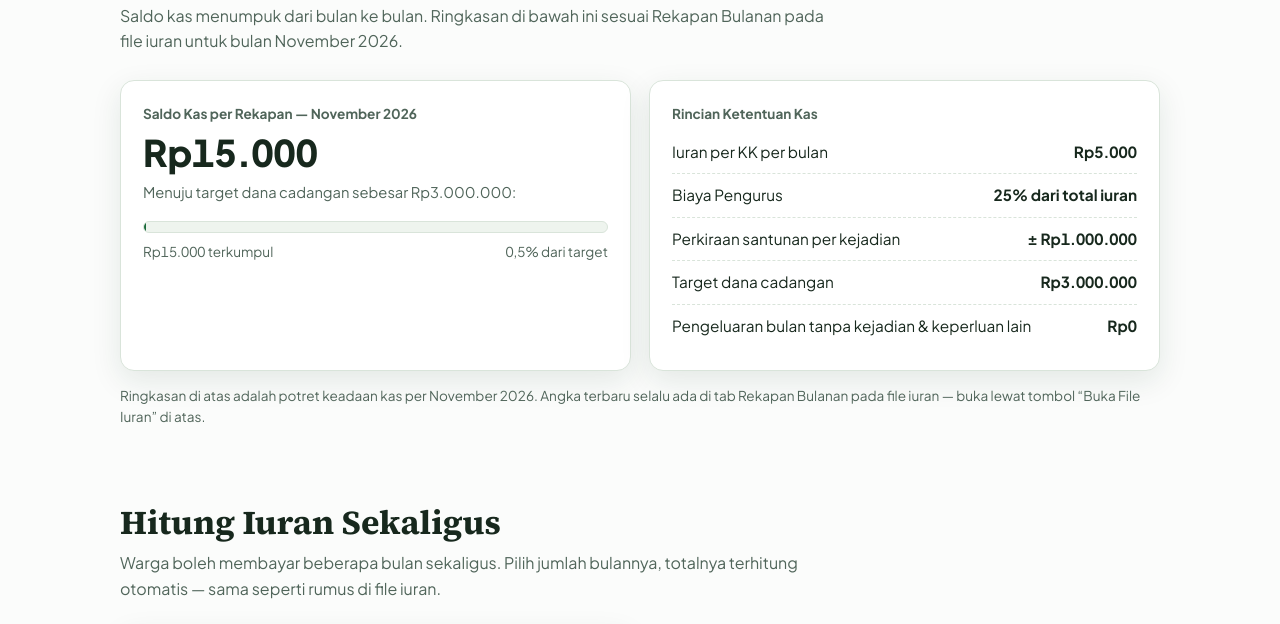
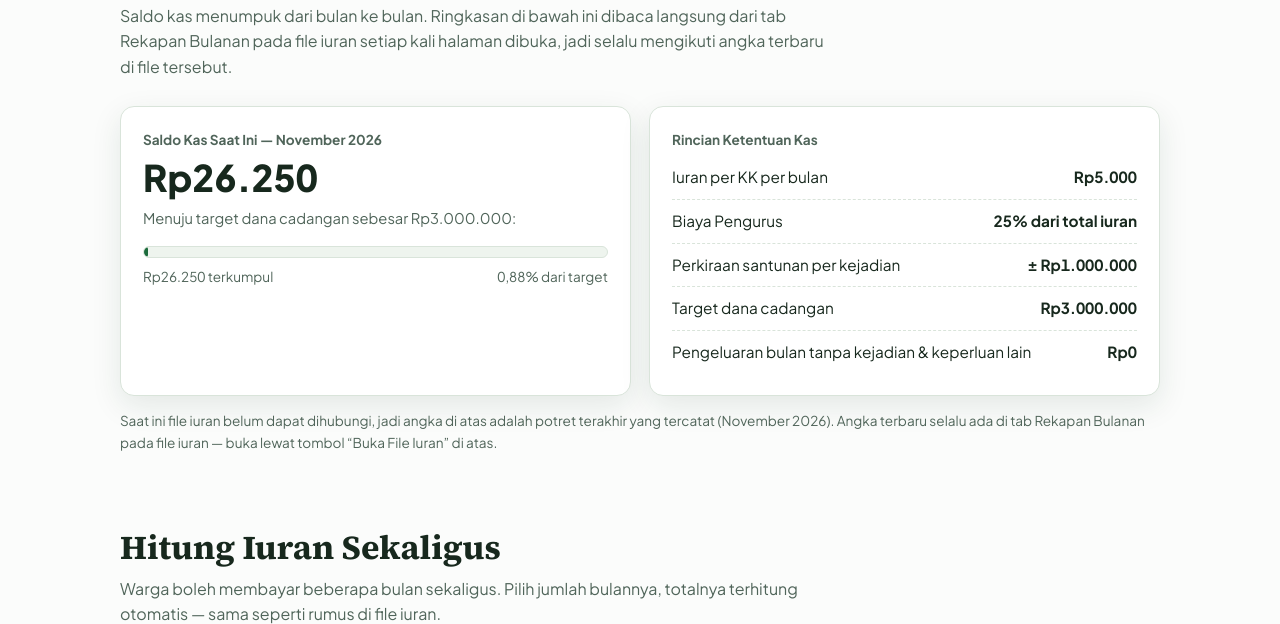
Before and after one commit to Kp-Mulyasari/Kp-Mulyasari.github.io, a plain HTML site: page index.html in a window 1280 px wide. Shown: the part 727-1351 px from the top of the page. Drawn offline with Linux system fonts and the light colour scheme; no server answers.

Commit message:
Add files via upload

```diff
--- a/index.html
+++ b/index.html
@@ -363,27 +363,27 @@
       <!-- ================= KAS ================= -->
       <section id="kas">
         <h2>Keadaan Kas</h2>
-        <p class="sec-lead">Saldo kas menumpuk dari bulan ke bulan. Ringkasan di bawah ini sesuai Rekapan Bulanan pada file iuran untuk bulan November 2026.</p>
+        <p class="sec-lead">Saldo kas menumpuk dari bulan ke bulan. Ringkasan di bawah ini dibaca langsung dari tab Rekapan Bulanan pada file iuran setiap kali halaman dibuka, jadi selalu mengikuti angka terbaru di file tersebut.</p>
         <div class="kas-grid">
           <div class="card">
-            <p class="k-label">Saldo Kas per Rekapan &mdash; November 2026</p>
-            <p class="k-big">Rp15.000</p>
-            <p class="k-sub">Menuju target dana cadangan sebesar Rp3.000.000:</p>
-            <div class="progress" role="img" aria-label="Saldo Rp15.000 dari target Rp3.000.000, tercapai 0,5 persen">
+            <p class="k-label">Saldo Kas Saat Ini &mdash; <span id="kasMonth">November 2026</span></p>
+            <p class="k-big" id="kasSaldo">Rp26.250</p>
+            <p class="k-sub">Menuju target dana cadangan sebesar <span id="kasTargetText">Rp3.000.000</span>:</p>
+            <div class="progress" id="kasProgress" role="img" aria-label="Saldo Rp26.250 dari target Rp3.000.000, tercapai 0,88 persen">
               <div id="progressFill"></div>
             </div>
-            <div class="progress-meta"><span>Rp15.000 terkumpul</span><span>0,5% dari target</span></div>
+            <div class="progress-meta"><span id="kasCollected">Rp26.250 terkumpul</span><span id="kasPercent">0,88% dari target</span></div>
           </div>
           <div class="card">
             <p class="k-label">Rincian Ketentuan Kas</p>
-            <div class="kv"><span>Iuran per KK per bulan</span><b>Rp5.000</b></div>
-            <div class="kv"><span>Biaya Pengurus</span><b>25% dari total iuran</b></div>
-            <div class="kv"><span>Perkiraan santunan per kejadian</span><b>&plusmn; Rp1.000.000</b></div>
-            <div class="kv"><span>Target dana cadangan</span><b>Rp3.000.000</b></div>
+            <div class="kv"><span>Iuran per KK per bulan</span><b id="kasIuran">Rp5.000</b></div>
+            <div class="kv"><span>Biaya Pengurus</span><b id="kasBiaya">25% dari total iuran</b></div>
+            <div class="kv"><span>Perkiraan santunan per kejadian</span><b id="kasSantunan">&plusmn; Rp1.000.000</b></div>
+            <div class="kv"><span>Target dana cadangan</span><b id="kasTarget">Rp3.000.000</b></div>
             <div class="kv"><span>Pengeluaran bulan tanpa kejadian &amp; keperluan lain</span><b>Rp0</b></div>
           </div>
         </div>
-        <p class="snapshot-note">Ringkasan di atas adalah potret keadaan kas per November 2026. Angka terbaru selalu ada di tab Rekapan Bulanan pada file iuran &mdash; buka lewat tombol &ldquo;Buka File Iuran&rdquo; di atas.</p>
+        <p class="snapshot-note" id="kasStatus">Angka di atas dibaca langsung dari tab Rekapan Bulanan pada file iuran setiap halaman ini dibuka.</p>
       </section>
 
       <!-- ================= HITUNG ================= -->
@@ -596,13 +596,81 @@
         var ADDRESS = "Kp. Mulyasari (Jalupang), RT 01 dan RT 02 / RW 05, Desa Pangulah Baru, Kecamatan Kotabaru, Kabupaten Karawang, Jawa Barat 41374";
         var SHEET_NOTE = "Sesuai Rekapan Bulanan, November 2026";
 
-        /* Progress kas: Rp15.000 dari target Rp3.000.000 */
+        /* Keadaan kas: angka dibaca langsung dari tab Rekapan Bulanan pada
+           file iuran lewat umpan data publik Google Sheets (gratis, tanpa
+           kunci). Nilai awal di bawah adalah potret terakhir yang tercatat
+           (November 2026) dan tetap ditampilkan bila file tidak terjangkau. */
+        var KAS = { saldo: 26250, target: 3000000, iuran: 5000, biaya: 0.25, santunan: 1000000, bulan: "November 2026" };
         var fill = document.getElementById("progressFill");
-        if (fill) {
-          requestAnimationFrame(function () {
-            setTimeout(function () { fill.style.width = "0.5%"; }, 150);
-          });
+        function rpFull(n) { return "Rp" + Math.round(n).toLocaleString("id-ID"); }
+        function pctText(x) { return x.toLocaleString("id-ID", { maximumFractionDigits: 2 }) + "%"; }
+        function renderKas() {
+          var pct = KAS.target > 0 ? (KAS.saldo / KAS.target) * 100 : 0;
+          var saldoEl = document.getElementById("kasSaldo");
+          if (saldoEl) saldoEl.textContent = rpFull(KAS.saldo);
+          var monthEl = document.getElementById("kasMonth");
+          if (monthEl && KAS.bulan) monthEl.textContent = KAS.bulan;
+          var targetText = document.getElementById("kasTargetText");
+          if (targetText) targetText.textContent = rpFull(KAS.target);
+          var collected = document.getElementById("kasCollected");
+          if (collected) collected.textContent = rpFull(KAS.saldo) + " terkumpul";
+          var percent = document.getElementById("kasPercent");
+          if (percent) percent.textContent = pctText(pct) + " dari target";
+          var prog = document.getElementById("kasProgress");
+          if (prog) prog.setAttribute("aria-label", "Saldo " + rpFull(KAS.saldo) + " dari target " + rpFull(KAS.target) + ", tercapai " + pctText(pct));
+          var kvI = document.getElementById("kasIuran");
+          if (kvI) kvI.textContent = rpFull(KAS.iuran);
+          var kvB = document.getElementById("kasBiaya");
+          if (kvB) kvB.textContent = pctText(KAS.biaya * 100) + " dari total iuran";
+          var kvS = document.getElementById("kasSantunan");
+          if (kvS) kvS.textContent = "\u00B1 " + rpFull(KAS.santunan);
+          var kvT = document.getElementById("kasTarget");
+          if (kvT) kvT.textContent = rpFull(KAS.target);
+          if (fill) fill.style.width = Math.min(pct, 100) + "%";
         }
+        requestAnimationFrame(function () { setTimeout(renderKas, 150); });
+
+        (function loadKas() {
+          var statusEl = document.getElementById("kasStatus");
+          var url = "https://docs.google.com/spreadsheets/d/18tvUlsYDDKFqIQ8cimhBJ4qN0cmLTbvnyRjzbzwC1-U/gviz/tq?tqx=out:json&sheet=Rekapan%20Bulanan";
+          function fail() {
+            if (statusEl) statusEl.textContent = "Saat ini file iuran belum dapat dihubungi, jadi angka di atas adalah potret terakhir yang tercatat (" + KAS.bulan + "). Angka terbaru selalu ada di tab Rekapan Bulanan pada file iuran \u2014 buka lewat tombol \u201CBuka File Iuran\u201D di atas.";
+          }
+          if (!window.fetch) { fail(); return; }
+          var ctrl = ("AbortController" in window) ? new AbortController() : null;
+          var timer = ctrl ? setTimeout(function () { ctrl.abort(); }, 9000) : null;
+          fetch(url, ctrl ? { signal: ctrl.signal } : {})
+            .then(function (res) { if (!res.ok) throw new Error("http " + res.status); return res.text(); })
+            .then(function (text) {
+              if (timer) clearTimeout(timer);
+              var json = JSON.parse(text.substring(text.indexOf("{"), text.lastIndexOf("}") + 1));
+              var rows = (json.table && json.table.rows) || [];
+              function cell(r, i) { var c = r.c && r.c[i]; return c ? c.v : null; }
+              var found = false, inMonths = false, lastActive = null;
+              rows.forEach(function (r) {
+                var label = cell(r, 0);
+                if (typeof label !== "string") return;
+                var val = cell(r, 1);
+                if (label.indexOf("Saldo Kas Saat Ini") === 0 && typeof val === "number") { KAS.saldo = val; found = true; }
+                else if (label.indexOf("Dana Cadangan Target") === 0 && typeof val === "number") { KAS.target = val; }
+                else if (label.indexOf("Iuran per Keluarga") === 0 && typeof val === "number") { KAS.iuran = val; }
+                else if (label.indexOf("Biaya Pengurus") === 0 && typeof val === "number") { KAS.biaya = val; }
+                else if (label.indexOf("Perkiraan santunan") === 0 && typeof val === "number") { KAS.santunan = val; }
+                else if (label === "Bulan") { inMonths = true; }
+                else if (inMonths) {
+                  var total = cell(r, 2);
+                  if (typeof total === "number" && total > 0) lastActive = label;
+                }
+              });
+              if (!found) { fail(); return; }
+              if (lastActive) KAS.bulan = lastActive;
+              renderKas();
+              if (statusEl) {
+                statusEl.textContent = "Angka di atas adalah angka terbaru dari tab Rekapan Bulanan pada file iuran, dibaca langsung saat halaman ini dibuka (" + new Date().toLocaleDateString("id-ID", { day: "numeric", month: "long", year: "numeric" }) + ").";
+              }
+            })
+            .catch(function () { if (timer) clearTimeout(timer); fail(); });
+        })();
 
         /* Kalkulator iuran sekaligus */
         var RATE = 5000;
```
